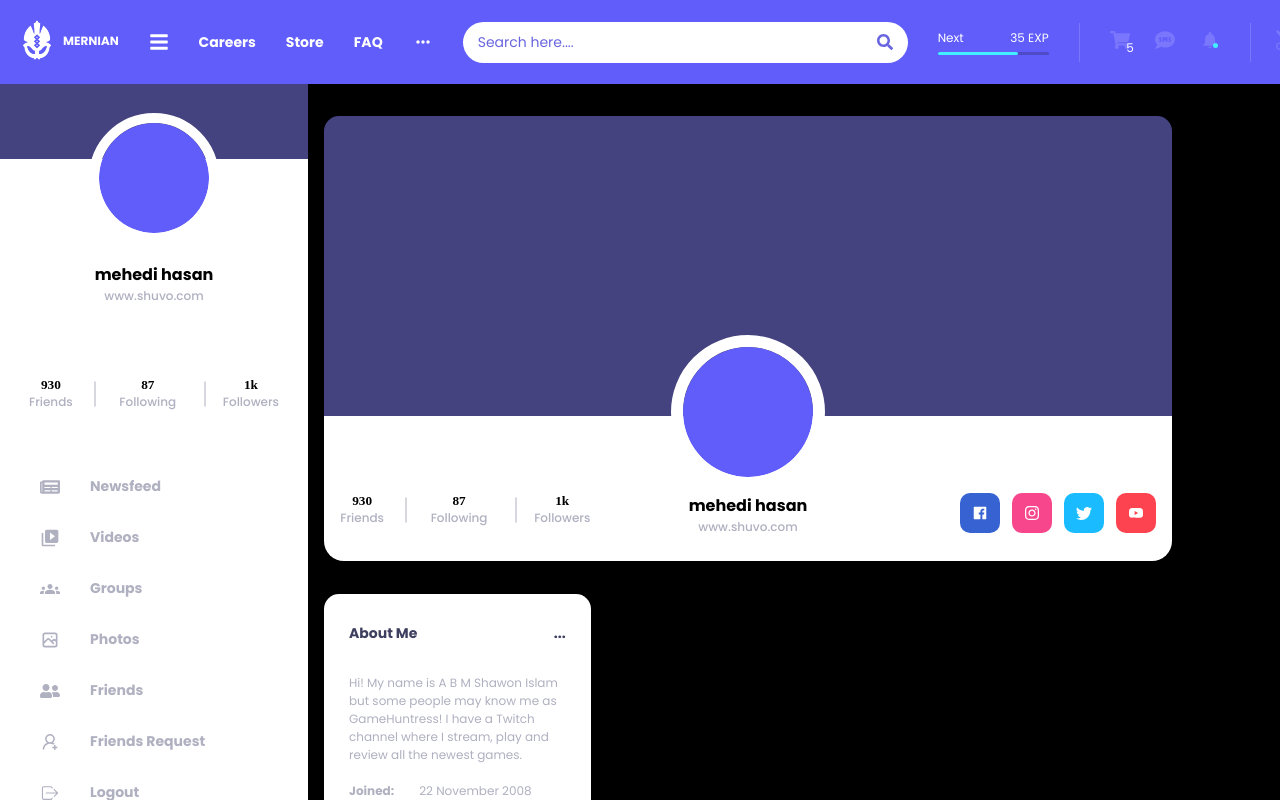
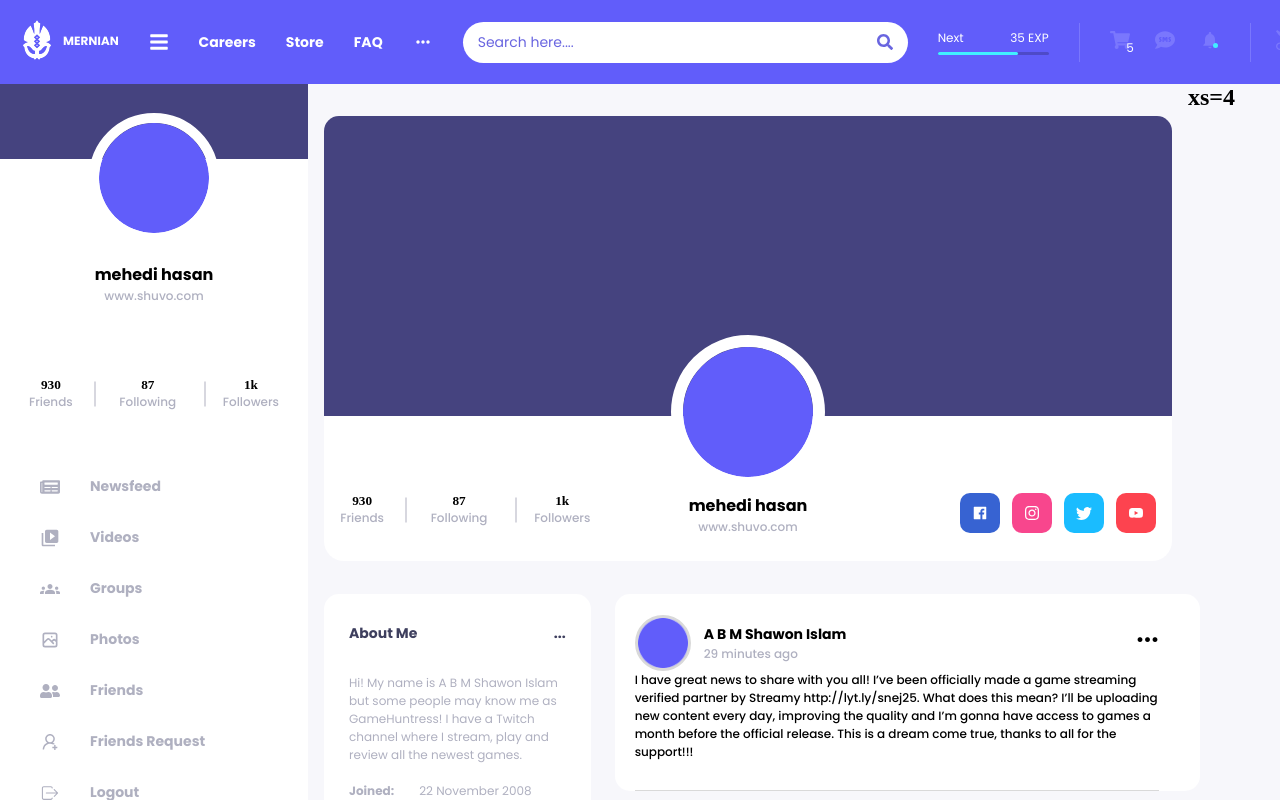
Before and after one commit to shuvomh2000/facebook-clone, a React (Create React App) app in the folder frontend/: page / in a window 1280 px wide. Shown: the top 800 px of the page. Built offline with nearby package versions, Linux system fonts and the light colour scheme.

Commit message:
post half done

```diff
--- a/frontend/src/components/about/About.js
+++ b/frontend/src/components/about/About.js
@@ -1,5 +1,5 @@
 import React from "react";
-import './about.css'
+import "./about.css";
 
 const About = () => {
   return (
--- a/frontend/src/components/about/about.css
+++ b/frontend/src/components/about/about.css
@@ -1,5 +1,4 @@
-
-.about{
+.about {
   padding: 29px 25px;
   background: #fff;
   border-radius: 15px;
@@ -12,15 +11,15 @@
 }
 
 .about .heading h4 {
-  color: #3E3F5E;
+  color: #3e3f5e;
   font-size: 14px;
   font-weight: 700;
   font-family: "Poppins", sans-serif;
   text-transform: capitalize;
 }
 
-.about p{
-    color: #AFB0C0;
+.about p {
+  color: #afb0c0;
   font-size: 12px;
   font-weight: 400;
   line-height: 18px;
@@ -28,19 +27,19 @@
   margin-bottom: 18px;
 }
 
-.about ul li{
-    color: #AFB0C0;
+.about ul li {
+  color: #afb0c0;
   font-size: 12px;
   font-weight: 400;
   font-family: "Poppins", sans-serif;
   margin-bottom: 18px;
 }
 
-.about ul li:last-child{
+.about ul li:last-child {
   margin-bottom: 0;
 }
 
-.about ul li span{
+.about ul li span {
   font-weight: 700;
   margin-right: 25px;
   text-transform: capitalize;
--- a/frontend/src/components/newsfeed/Newsfeed.js
+++ b/frontend/src/components/newsfeed/Newsfeed.js
@@ -8,6 +8,7 @@ import { Grid } from "@mui/material/";
 import About from "../about/About";
 import Photos from "../photos/Photos";
 import Videos from "../videos/Videos";
+import Post from "../post/Post";
 
 const Newsfeed = () => {
   let user = useSelector((state) => state.user.userInfo);
@@ -75,7 +76,7 @@ const Newsfeed = () => {
             <Videos/>
           </Grid>
           <Grid item xs={5}>
-            <h1>xs=8</h1>
+            <Post/>
           </Grid>
         </Grid>
       </div>
--- a/frontend/src/components/photos/photos.css
+++ b/frontend/src/components/photos/photos.css
@@ -16,33 +16,33 @@
   margin-bottom: 17px;
 }
 
-.photo .heading h5 span{
-  color: #23D2E2;
+.photo .heading h5 span {
+  color: #23d2e2;
   margin-left: 5px;
 }
 
-.photo .imgHolder{
+.photo .imgHolder {
   display: flex;
   flex-wrap: wrap;
   justify-content: space-between;
   gap: 12px;
 }
 
-.photo .imgHolder .imgContain{
+.photo .imgHolder .imgContain {
   width: 105px;
   height: 100px;
   border-radius: 15px;
 }
 
-.photo .imgHolder .imgContain .img{
+.photo .imgHolder .imgContain .img {
   width: 100%;
 }
 
-.photo .imgHolder .imgContain .box{
+.photo .imgHolder .imgContain .box {
   display: flex;
   justify-content: center;
   align-items: center;
-  background: #23D2E2;
+  background: #23d2e2;
   color: #fff;
   width: 100%;
   height: 100%;
--- /dev/null
+++ b/frontend/src/components/post/Post.js
@@ -0,0 +1,36 @@
+import React from "react";
+import "./post.css";
+
+const Post = () => {
+  return (
+    <div className="post">
+      <div className="postContainer">
+        <div className="postHolder">
+          <div className="postProfile">
+            <div className="imgContain">
+              <picture>
+                <img className="img" src="images/profileimg.png" />
+              </picture>
+            </div>
+            <div className="postProfileText">
+              <h4>A B M Shawon Islam</h4>
+              <p>29 minutes ago</p>
+            </div>
+          </div>
+          <div>
+            <h5 style={{ fontSize: "30px", color: "#000" }}>...</h5>
+          </div>
+        </div>
+        <p className="status">
+          I have great news to share with you all! I’ve been officially made a
+          game streaming verified partner by Streamy http://lyt.ly/snej25. What
+          does this mean? I’ll be uploading new content every day, improving the
+          quality and I’m gonna have access to games a month before the official
+          release. This is a dream come true, thanks to all for the support!!!
+        </p>
+      </div>
+    </div>
+  );
+};
+
+export default Post;
--- /dev/null
+++ b/frontend/src/components/post/post.css
@@ -0,0 +1,58 @@
+.post {
+  width: 585px;
+  background: #fff;
+  border-radius: 15px;
+}
+
+.post .postContainer {
+  padding: 21px 41px 0 20px;
+}
+
+.post .postHolder {
+  display: flex;
+  justify-content: space-between;
+}
+
+.post .postHolder .postProfile {
+  display: flex;
+}
+
+.post .postHolder .postProfile .imgContain {
+  width: 50px;
+  height: 50px;
+  border-radius: 50%;
+  border: 3px solid #d9d9d9;
+}
+
+.post .postHolder .postProfile .imgContain img {
+  width: 100%;
+}
+
+.post .postHolder .postProfile .postProfileText {
+  margin-top: 9px;
+  margin-left: 13px;
+}
+
+.post .postHolder .postProfile .postProfileText h4 {
+  color: #000;
+  font-size: 14px;
+  font-weight: 700;
+  font-family: "Poppins", sans-serif;
+}
+
+.post .postHolder .postProfile .postProfileText p {
+  color: #afb0c0;
+  font-size: 12px;
+  font-weight: 500;
+  font-family: "Poppins", sans-serif;
+}
+
+.post .status {
+  color: #000;
+  font-size: 12px;
+  font-weight: 500;
+  font-family: "Poppins", sans-serif;
+  line-height: 18px;
+  padding-bottom: 29px;
+  border-bottom: 1px solid #d9d9d9;
+}
--- a/frontend/src/components/videos/Videos.js
+++ b/frontend/src/components/videos/Videos.js
@@ -14,19 +14,19 @@ const Videos = () => {
       <div className="videoContain">
         <img src="images/profilevideoside.png" />
         <div className="playBtn">
-          <BsFillPlayFill  className="icon"/>
+          <BsFillPlayFill className="icon" />
         </div>
       </div>
       <div className="videoContain">
         <img src="images/profilevideoside.png" />
         <div className="playBtn">
-          <BsFillPlayFill  className="icon"/>
+          <BsFillPlayFill className="icon" />
         </div>
       </div>
       <div className="videoContain">
         <img src="images/profilevideoside.png" />
         <div className="playBtn">
-          <BsFillPlayFill  className="icon"/>
+          <BsFillPlayFill className="icon" />
         </div>
       </div>
     </div>
--- a/frontend/src/components/videos/videos.css
+++ b/frontend/src/components/videos/videos.css
@@ -21,7 +21,7 @@
   margin-left: 5px;
 }
 
-.videos .videoContain{
+.videos .videoContain {
   width: 225px;
   height: 100px;
   border-radius: 20px;
@@ -29,27 +29,26 @@
   margin-bottom: 19px;
 }
 
-.videos .videoContain:last-child{
+.videos .videoContain:last-child {
   margin: 0;
 }
 
-
-.videos .videoContain .playBtn{
+.videos .videoContain .playBtn {
   width: 40px;
   height: 40px;
   border-radius: 50%;
   background: #181828;
-    border: 1px solid #41EFFF;
+  border: 1px solid #41efff;
   display: flex;
   justify-content: center;
   align-items: center;
   position: absolute;
   top: 50%;
   left: 50%;
-    transform: translate(-50%,-50%);
+  transform: translate(-50%, -50%);
 }
 
-.videos .videoContain .playBtn .icon{
+.videos .videoContain .playBtn .icon {
   font-size: 20px;
   color: #fff;
 }
--- a/frontend/src/index.css
+++ b/frontend/src/index.css
@@ -13,5 +13,6 @@ a{
 }
 
 body{
-    background: #000;
+    background: #f7f7fb;
+    /* background: #000; */
 }
```
Also changed, not shown: frontend/src/components/newsfeed/newsfeed.css (+5 -5 lines), frontend/src/components/photos/Photos.js (+23 -21 lines). Lines whose indentation alone changed are shown as unchanged.
